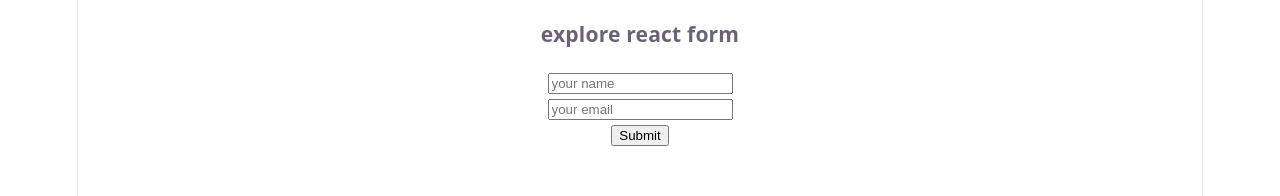
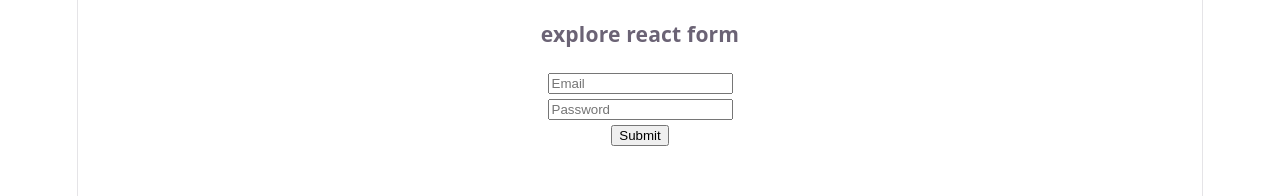
Before and after one commit to ChakmaShantunu/Explore-react-form, a React (Vite) app: page / in a window 1280 px wide. Shown: the top 196 px of the page. Built offline with nearby package versions, Linux system fonts and the light colour scheme.

Commit message:
implement controlled input behavior with onChange event

```diff
--- a/src/App.jsx
+++ b/src/App.jsx
@@ -1,6 +1,7 @@
 
 import './App.css'
-import FormAction from './components/FormAction/FormAction'
+import ControlledField from './components/ControlledField/ControlledField'
+// import FormAction from './components/FormAction/FormAction'
 // import SimpleForm from './components/SimpleForm/SimpleForm'
 
 function App() {
@@ -10,7 +11,8 @@
     <>
       <h3>explore react form</h3>
       {/* <SimpleForm></SimpleForm> */}
-      <FormAction></FormAction>
+      {/* <FormAction></FormAction> */}
+      <ControlledField></ControlledField>
     </>
   )
 }
--- /dev/null
+++ b/src/components/ControlledField/ControlledField.jsx
@@ -0,0 +1,28 @@
+import { useState } from "react";
+
+
+const ControlledField = () => {
+
+    const [password, setPassword] = useState('')
+
+    const handleSubmit = (e) => {
+        e.preventDefault()
+        console.log("submitted");
+    }
+
+    const handleOnChange = e => {
+        console.log(e.target.value);
+    }
+
+    return (
+        <div>
+            <form onSubmit={handleSubmit}>
+                <input type="email" name="email" id="" placeholder="Email" required /><br />
+                <input type="password" onChange={handleOnChange} defaultValue={password} name="password" id="" placeholder="Password" required /><br />
+                <input type="submit" value="Submit" />
+            </form>
+        </div>
+    );
+};
+
+export default ControlledField;
--- a/src/components/FormAction/FormAction.jsx
+++ b/src/components/FormAction/FormAction.jsx
@@ -12,7 +12,7 @@
         <div>
             <form action={handleFormAction}>
                 <input type="text" name='name' placeholder='your name' /><br />
-                <input type="text" name='email' placeholder='your email' /><br />
+                <input type="email" name='email' placeholder='your email' /><br />
                 <input type="submit" value="Submit" />
             </form>
         </div>
```
